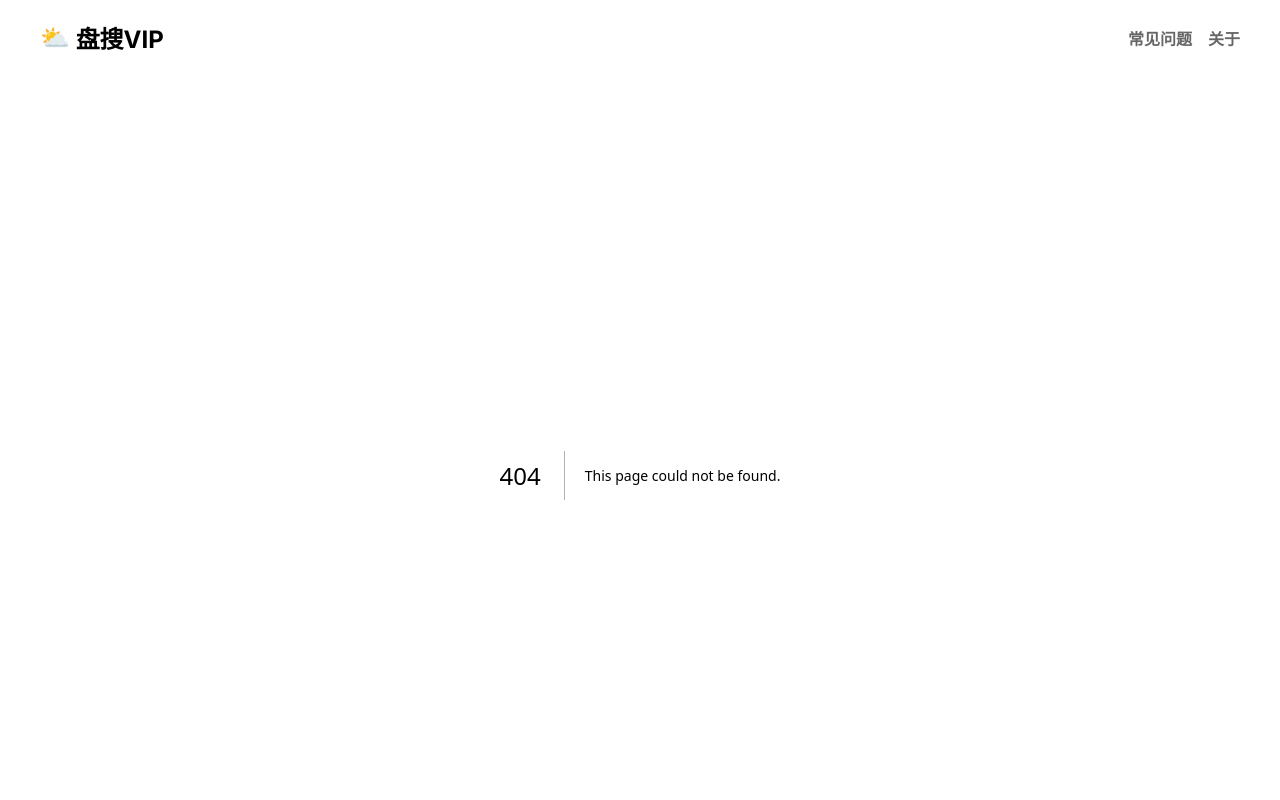
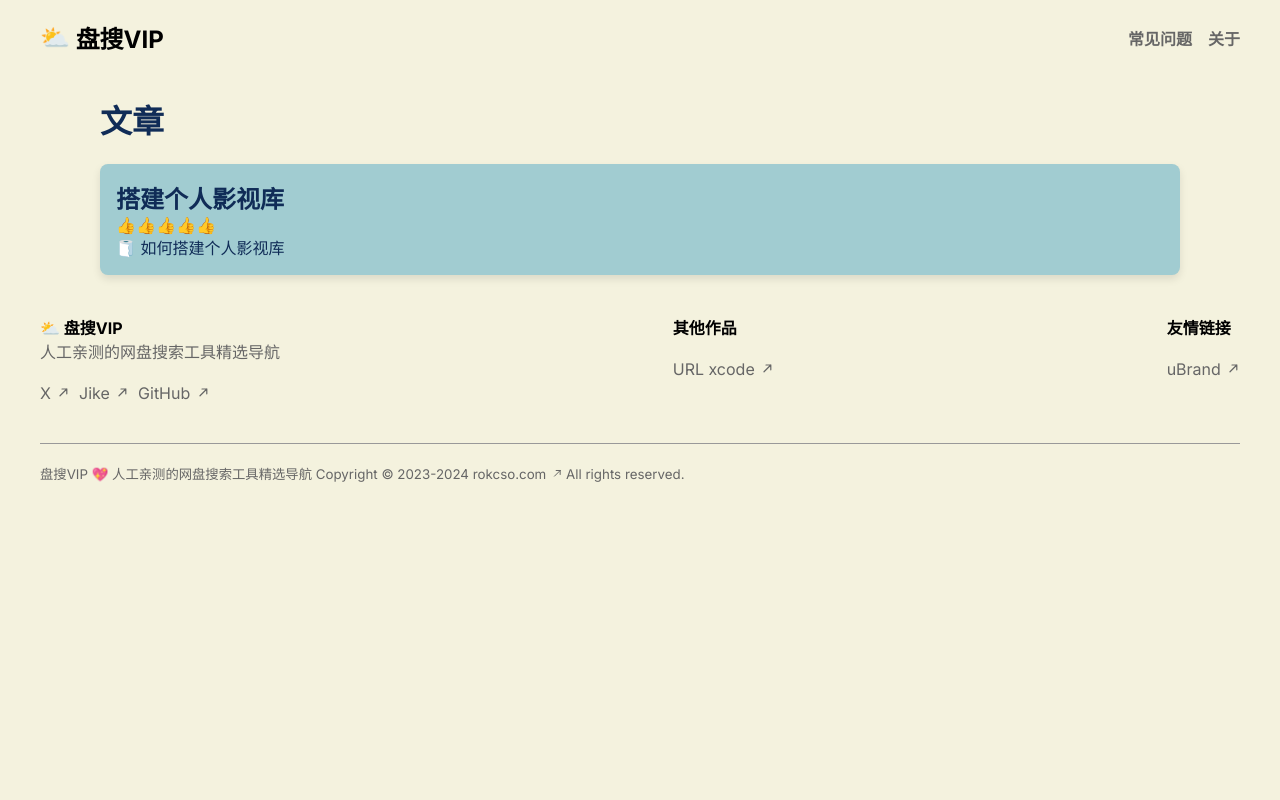
Before and after one commit to rokcso/pansou-vip, a Next.js app: page /posts in a window 1280 px wide. Before the commit this address had no page. Shown: the top 800 px of the page. Built offline with nearby package versions, Linux system fonts and the light colour scheme.

Commit message:
delete log page

```diff
--- a/app/components/card/index.module.css
+++ b/app/components/card/index.module.css
@@ -71,9 +71,10 @@
   display: flex;
   flex-wrap: wrap; /* 允许换行 */
   align-items: center;
-  padding: 16px;
+  padding: 0px 16px 16px 16px;
 }
 
 .PlatformTag {
   margin-right: 8px; /* 标签之间的间距 */
+  padding: 0px;
 }
--- a/app/components/footer/index.js
+++ b/app/components/footer/index.js
@@ -7,7 +7,7 @@ export default function () {
       <div className={styles.footerItem}>
         <div>
           <p>⛅ 盘搜VIP</p>
-          <p>网盘搜索工具精选</p>
+          <p>人工亲测的网盘搜索工具精选导航</p>
           <br />
           <div>
             <a
@@ -40,6 +40,7 @@ export default function () {
         </div>
         <div>
           <p>其他作品</p>
+          <br />
           <a
             href="https://www.urlxcode.com/"
             title="URLxcode 网址"
@@ -51,6 +52,7 @@ export default function () {
         </div>
         <div>
           <p>友情链接</p>
+          <br />
           <a href="https://www.ubrand.com/" title="uBrand 官网" target="_blank">
             uBrand
             <LinkArrow />
@@ -59,7 +61,7 @@ export default function () {
       </div>
       <hr className={styles.footerDivider} />
       <p className={styles.footerCopy}>
-        盘搜VIP 💖 网盘搜索工具精选导航 Copyright &copy; 2023-2024{" "}
+        盘搜VIP 💖 人工亲测的网盘搜索工具精选导航 Copyright &copy; 2023-2024{" "}
         <a href="https://rokcso.com" title="rokcso 的个人网站" target="_blank">
           rokcso.com
           <LinkArrow />
--- /dev/null
+++ b/app/posts/page.js
@@ -0,0 +1,19 @@
+import Card from "../components/card";
+import posts from "./posts.json";
+
+export const metadata = {
+  title: "什么是盘搜VIP？ - 网盘搜索工具精选导航",
+  metadataBase: new URL("https://www.pansou.vip/"),
+  alternates: {
+    canonical: "/posts",
+  },
+};
+
+export default function Home() {
+  return (
+    <div>
+      <h1>文章</h1>
+      <Card cardInfo={posts[0]} />
+    </div>
+  );
+}
--- /dev/null
+++ b/app/posts/posts.json
@@ -0,0 +1,10 @@
+[
+    {
+        "id": "build-personal-theater",
+        "title": "搭建个人影视库",
+        "url": "build-personal-theater",
+        "description": "如何搭建个人影视库",
+        "score": 5,
+        "platforms": []
+    }
+]
```
Also changed, not shown: app/changelog/page.js (deleted, +0 -12 lines), app/posts/build-personal-theater/page.js (renamed from app/posts/build-personal-theater.js).
